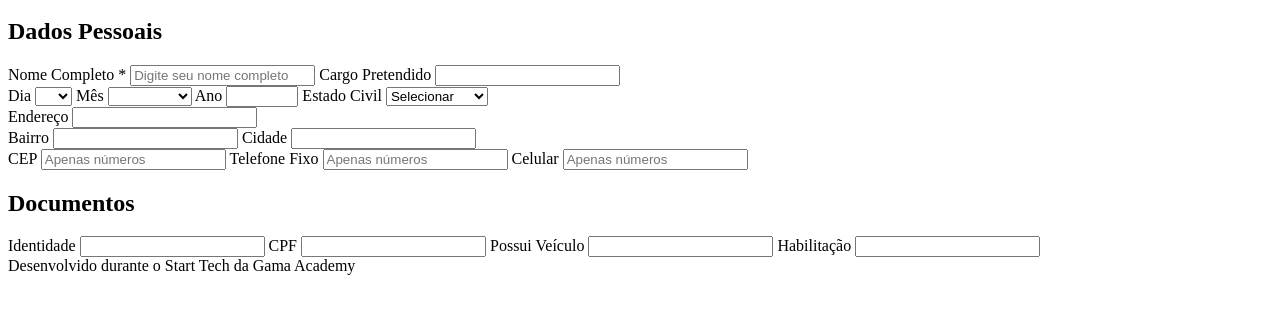
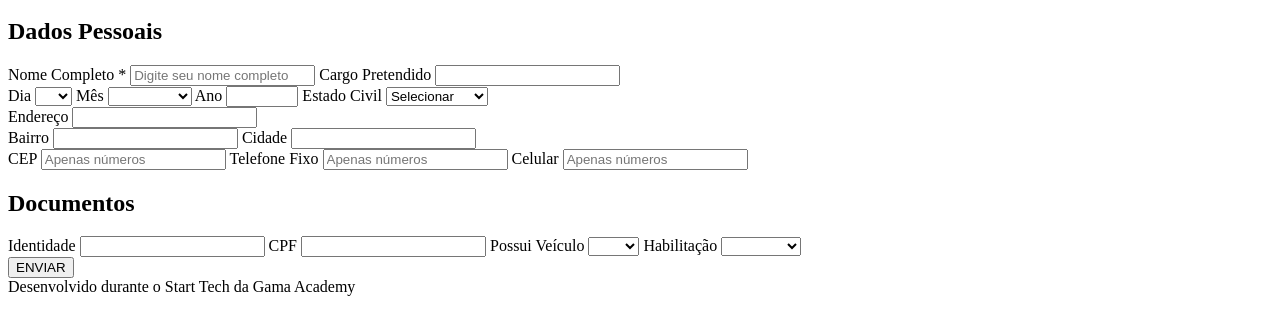
Before and after one commit to eurobsonrosa/formulario-jobsnet, a plain HTML site: page index.html in a window 1280 px wide. Shown: the part 149-484 px from the top of the page. Drawn offline with Linux system fonts and the light colour scheme.

Commit message:
adicinado botão de envio

```diff
--- a/index.html
+++ b/index.html
@@ -1,11 +1,13 @@
 <!DOCTYPE html>
-<html lang="en">
+<html lang="pt-br">
+<link rel="stylesheet" href="style.css">
 
 <head>
     <meta charset="UTF-8">
     <meta http-equiv="X-UA-Compatible" content="IE=edge">
     <meta name="viewport" content="width=device-width, initial-scale=1.0">
     <title>Formulário JobsNET</title>
+
 </head>
 <header>
     <div>
@@ -122,7 +124,7 @@
                 <label>CEP</label>
                 <input placeholder="Apenas números" type="number">
                 <label>Telefone Fixo</label>
-                <input placeholder="Apenas números" type="number"  id="telefone">
+                <input placeholder="Apenas números" type="number" id="telefone">
                 <label>Celular</label>
                 <input placeholder="Apenas números" type="number" id="celular">
             </div>
@@ -136,24 +138,24 @@
                 <label>CPF</label>
                 <input type="number" id="cpf">
 
-                <label>Possui Veículo</label>
-                <input type="text" id="veiculo" list="possuiveiculo">
-                <datalist id="possuiveiculo">
-                    <option value="SIM"></option>
-                    <option value="NÃO"></option>
-                </datalist>
+                <label for="possuiveiculo">Possui Veículo</label>
+                <select id="possuiveiculo">
+                    <option value=" "> </option>
+                    <option value="SIM">SIM</option>
+                    <option value="NÃO">NÃO</option>
+                </select>
 
-                <label>Habilitação</label>
-                <input type="text" id="habilitacao" list="categoriasHabilitacao">
-                <datalist id="categoriasHabilitacao">
-                    <option value="A"></option>
-                    <option value="B"></option>
-                    <option value="AB"></option>
-                </datalist>
+                <label for="categoriaHabilitacao">Habilitação</label>
+                <select id="categoriasHabilitacao">
+                    <option value=" "></option>
+                    <option value="Sem">Nenhuma</option>
+                    <option value="A">A</option>
+                    <option value="B">B</option>
+                    <option value="AB">AB</option>
+                </select>
             </div>
         </div>
-    </section>
-    </section>
+        <div><button id="enviar" onclick="">ENVIAR</button></div>
     </section>
 </body>
 <footer>Desenvolvido durante o Start Tech da Gama Academy</footer>
```
